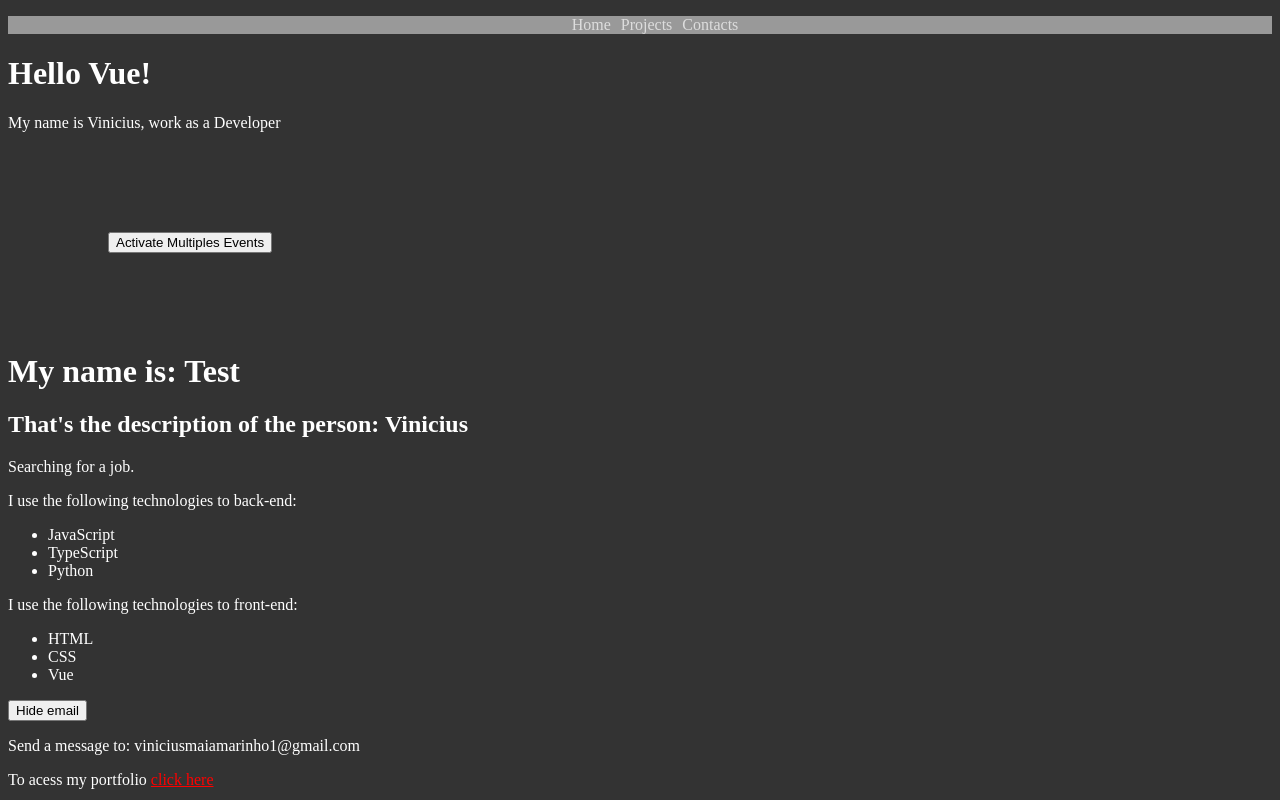
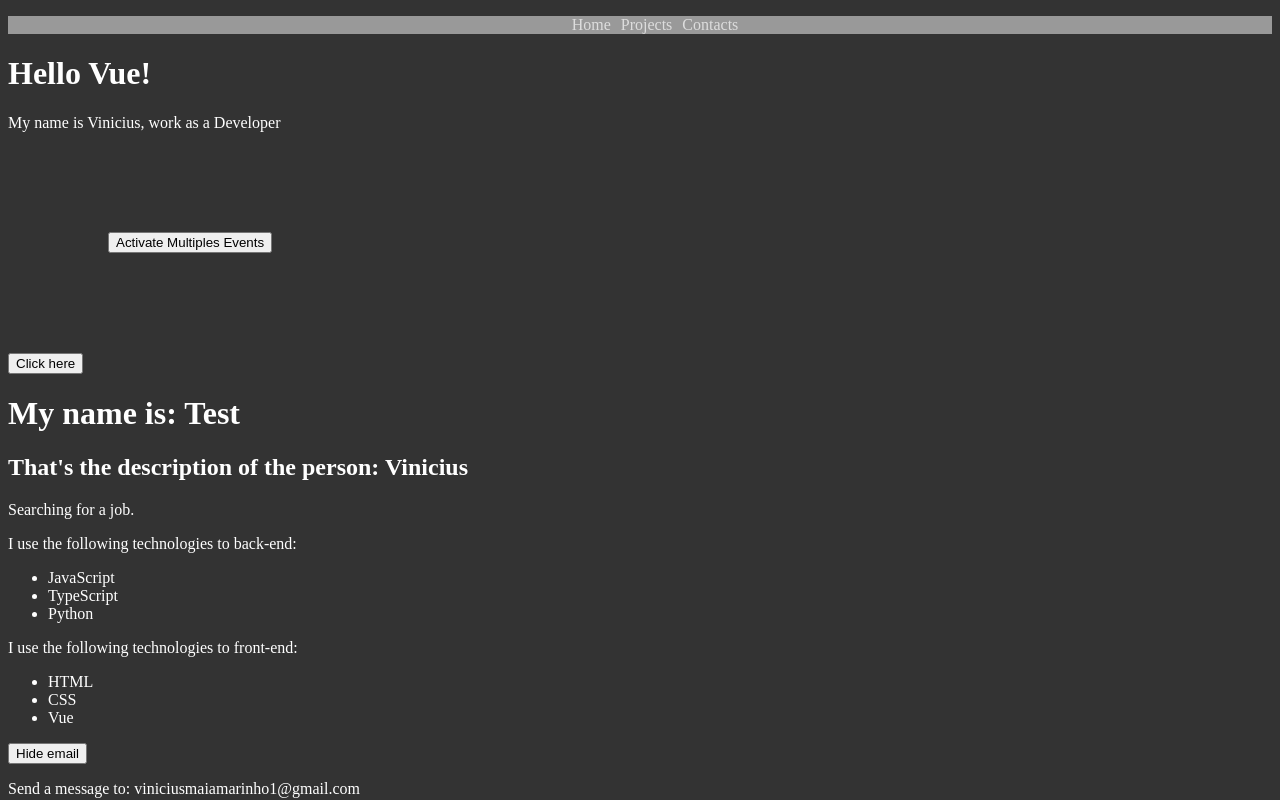
Before and after one commit to ViniciusMaiaM/LeaVue, a Vue app in the folder 04-components/: page / in a window 1280 px wide. Shown: the top 800 px of the page. Built offline with nearby package versions, Linux system fonts and the light colour scheme.

Commit message:
Add reuse

```diff
--- a/04-components/src/components/FirstComponent.vue
+++ b/04-components/src/components/FirstComponent.vue
@@ -4,15 +4,19 @@
         <h1>Hello Vue!</h1>
         <p>My name is {{ name }}, work as a {{ profission }}</p>
         <MultiplesEvents />
+        <Reuse />
     </div>
 </template>
 
 <script>
     import MultiplesEvents from './MultiplesEvents.vue';
+    import Reuse from './Reuse.vue';
+
     export default{
         name: 'FirstComponent',
         components: {
-            MultiplesEvents
+            MultiplesEvents,
+            Reuse
         },
         data() {
             return{
--- /dev/null
+++ b/04-components/src/components/Reuse.vue
@@ -0,0 +1,23 @@
+<template>
+    <div>
+        <button @click="activate"> Click here</button>
+        <span v-show="activated">Activated!</span>
+    </div>
+</template>
+
+<script>
+    export default{
+        name: 'Reuse',
+        data() {
+            return {
+                activated: false
+            }
+        },
+
+        methods:{
+            activate() {
+                this.activated = !this.activated
+            }
+        }
+    }
+</script>
```
